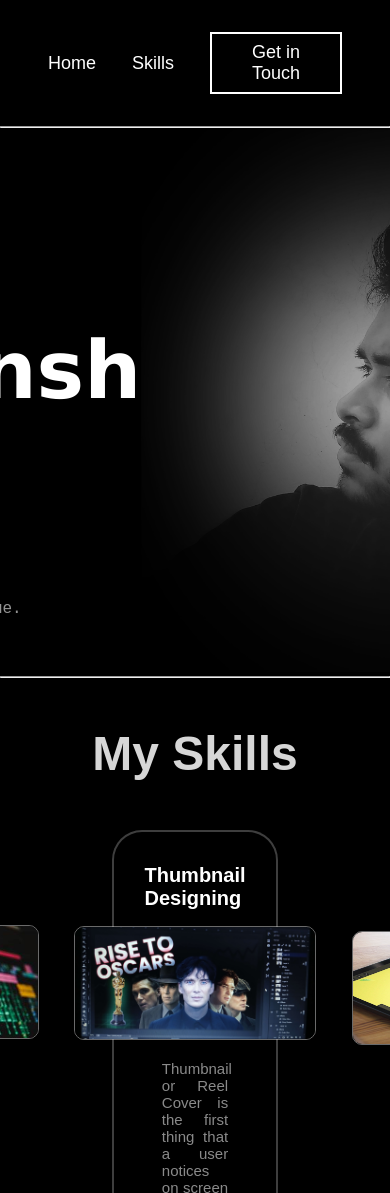
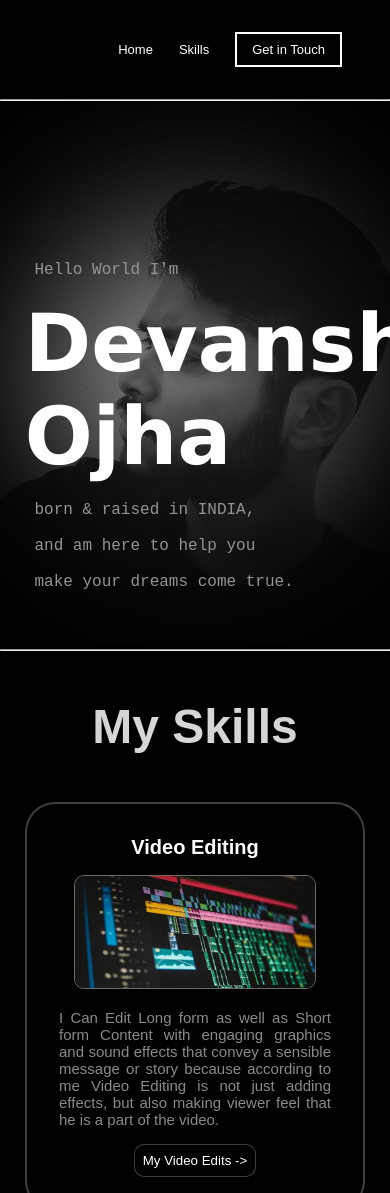
Before and after one commit to Ojhaholic/CapstoneProject, a plain HTML site: page index.html in a window 390 px wide. Shown: the top 1193 px of the page. Drawn offline with Linux system fonts and the light colour scheme.

Commit message:
Update style.css

```diff
--- a/style.css
+++ b/style.css
@@ -161,3 +161,37 @@
 .link2 a img{
     width: 2em;
 }
+
+@media(max-width: 600px){
+    .links{
+        font-size: 13px;
+    }
+    .btn{
+        font-size: 13px;
+    }
+
+    .section2{
+        position: relative;
+    }
+    .fg{
+        position: absolute;
+        z-index: 10;
+    }
+    .bg{
+        opacity: 0.7;
+    }
+
+    .s32{
+        display: flex;
+        flex-direction: column;
+        align-items: center;
+        justify-content: space-between;
+    }
+    .skill{
+        max-width: 20rem;
+
+    }
+    .info{
+        max-width: 17rem;
+    }
+}
```
